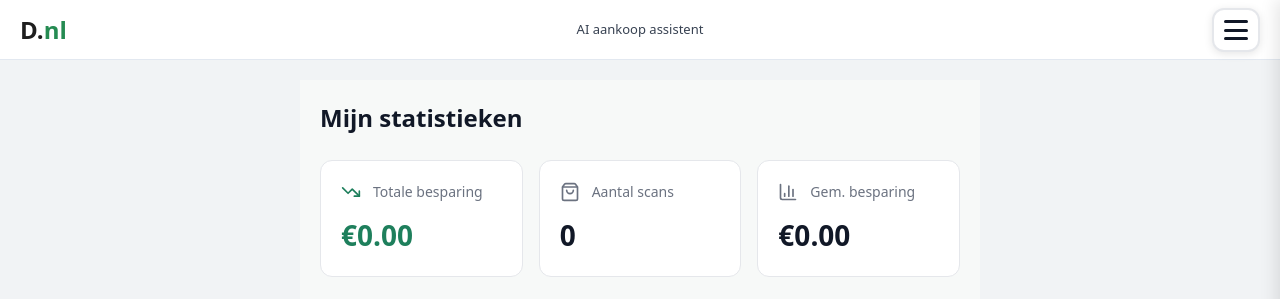
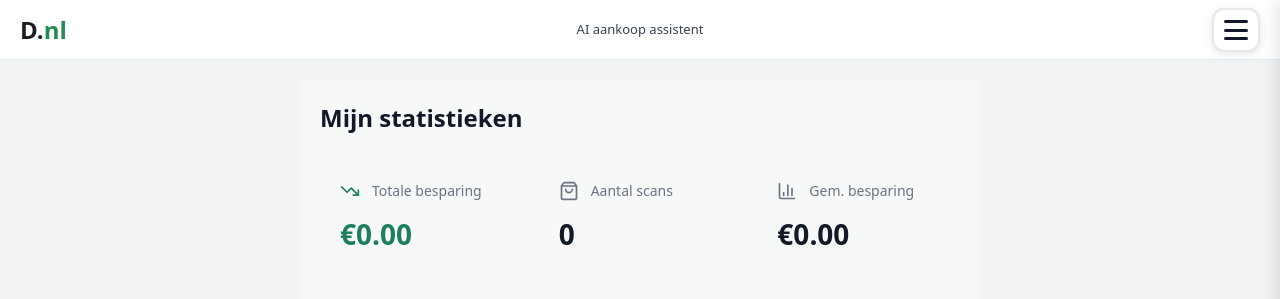
Before and after one commit to gorski1981mario-commits/dealsense-mvp, a Next.js app: page /statistics in a window 1280 px wide. Shown: the top 299 px of the page. Built offline with nearby package versions, Linux system fonts and the light colour scheme.

Commit message:
Fix: Remove ALL white boxes/containers - full width layout everywhere like landing page

```diff
--- a/app/components/configurators/CreditCardConfigurator.tsx
+++ b/app/components/configurators/CreditCardConfigurator.tsx
@@ -32,7 +32,7 @@ export default function CreditCardConfigurator({ packageType = 'finance', userId
       <AgentEchoLogo />
       <h2 style={{ fontSize: '24px', fontWeight: 600, color: '#111827', marginBottom: '24px', marginTop: '20px' }}>💳 Creditcard Configurator</h2>
 
-      <form onSubmit={handleSubmit} style={{ background: 'white', borderRadius: '16px', padding: '24px', boxShadow: '0 2px 12px rgba(0,0,0,0.08)' }}>
+      <form onSubmit={handleSubmit}>
 
         {/* 1. KAART TYPE */}
         <div style={{ marginBottom: '24px', paddingBottom: '20px', borderBottom: '1px solid #E5E7EB' }}>
--- a/app/components/configurators/EnergyConfigurator.tsx
+++ b/app/components/configurators/EnergyConfigurator.tsx
@@ -31,7 +31,7 @@ export default function EnergyConfigurator({ packageType = 'pro', userId }: Ener
       <AgentEchoLogo />
       <h2 style={{ fontSize: '24px', fontWeight: 600, color: '#111827', marginBottom: '24px', marginTop: '20px' }}>⚡ Energie Configurator</h2>
 
-      <form onSubmit={handleSubmit} style={{ background: 'white', borderRadius: '16px', padding: '24px', boxShadow: '0 2px 12px rgba(0,0,0,0.08)' }}>
+      <form onSubmit={handleSubmit}>
 
         {/* 1. TYPE ENERGIE */}
         <div style={{ marginBottom: '24px', paddingBottom: '20px', borderBottom: '1px solid #E5E7EB' }}>
--- a/app/components/configurators/InsuranceConfigurator.tsx
+++ b/app/components/configurators/InsuranceConfigurator.tsx
@@ -33,7 +33,7 @@ export default function InsuranceConfigurator({ packageType = 'pro', userId }: I
       <AgentEchoLogo />
       <h2 style={{ fontSize: '24px', fontWeight: 600, color: '#111827', marginBottom: '24px', marginTop: '20px' }}>🛡️ Verzekering Configurator</h2>
 
-      <form onSubmit={handleSubmit} style={{ background: 'white', borderRadius: '16px', padding: '24px', boxShadow: '0 2px 12px rgba(0,0,0,0.08)' }}>
+      <form onSubmit={handleSubmit}>
 
         {/* 1. TYPE VERZEKERING */}
         <div style={{ marginBottom: '24px', paddingBottom: '20px', borderBottom: '1px solid #E5E7EB' }}>
--- a/app/components/configurators/LeasingConfigurator.tsx
+++ b/app/components/configurators/LeasingConfigurator.tsx
@@ -33,7 +33,7 @@ export default function LeasingConfigurator({ packageType = 'finance', userId }:
       <AgentEchoLogo />
       <h2 style={{ fontSize: '24px', fontWeight: 600, color: '#111827', marginBottom: '24px', marginTop: '20px' }}>🚗 Leasing Configurator</h2>
 
-      <form onSubmit={handleSubmit} style={{ background: 'white', borderRadius: '16px', padding: '24px', boxShadow: '0 2px 12px rgba(0,0,0,0.08)' }}>
+      <form onSubmit={handleSubmit}>
 
         {/* 1. VOERTUIG */}
         <div style={{ marginBottom: '24px', paddingBottom: '20px', borderBottom: '1px solid #E5E7EB' }}>
--- a/app/components/configurators/LoanConfigurator.tsx
+++ b/app/components/configurators/LoanConfigurator.tsx
@@ -30,7 +30,7 @@ export default function LoanConfigurator({ packageType = 'finance', userId }: Lo
       <AgentEchoLogo />
       <h2 style={{ fontSize: '24px', fontWeight: 600, color: '#111827', marginBottom: '24px', marginTop: '20px' }}>� Lening Configurator</h2>
 
-      <form onSubmit={handleSubmit} style={{ background: 'white', borderRadius: '16px', padding: '24px', boxShadow: '0 2px 12px rgba(0,0,0,0.08)' }}>
+      <form onSubmit={handleSubmit}>
 
         {/* 1. LENING DETAILS */}
         <div style={{ marginBottom: '24px', paddingBottom: '20px', borderBottom: '1px solid #E5E7EB' }}>
--- a/app/components/configurators/MortgageConfigurator.tsx
+++ b/app/components/configurators/MortgageConfigurator.tsx
@@ -32,7 +32,7 @@ export default function MortgageConfigurator({ packageType = 'finance', userId }
       <AgentEchoLogo />
       <h2 style={{ fontSize: '24px', fontWeight: 600, color: '#111827', marginBottom: '24px', marginTop: '20px' }}>🏠 Hypotheek Configurator</h2>
 
-      <form onSubmit={handleSubmit} style={{ background: 'white', borderRadius: '16px', padding: '24px', boxShadow: '0 2px 12px rgba(0,0,0,0.08)' }}>
+      <form onSubmit={handleSubmit}>
 
         {/* 1. HYPOTHEEK BEDRAGEN */}
         <div style={{ marginBottom: '24px', paddingBottom: '20px', borderBottom: '1px solid #E5E7EB' }}>
--- a/app/components/configurators/TelecomConfigurator.tsx
+++ b/app/components/configurators/TelecomConfigurator.tsx
@@ -32,7 +32,7 @@ export default function TelecomConfigurator({ packageType = 'pro', userId }: Tel
       <AgentEchoLogo />
       <h2 style={{ fontSize: '24px', fontWeight: 600, color: '#111827', marginBottom: '24px', marginTop: '20px' }}>📱 Telecom Configurator</h2>
 
-      <form onSubmit={handleSubmit} style={{ background: 'white', borderRadius: '16px', padding: '24px', boxShadow: '0 2px 12px rgba(0,0,0,0.08)' }}>
+      <form onSubmit={handleSubmit}>
 
         {/* 1. TYPE DIENST */}
         <div style={{ marginBottom: '24px', paddingBottom: '20px', borderBottom: '1px solid #E5E7EB' }}>
--- a/app/components/configurators/VacationConfigurator.tsx
+++ b/app/components/configurators/VacationConfigurator.tsx
@@ -61,7 +61,7 @@ export default function VacationConfigurator({ packageType = 'pro', userId }: Va
           🏖️ Vakantie Configurator
         </h2>
 
-        <form onSubmit={handleSubmit} style={{ background: 'white', borderRadius: '16px', padding: '24px', boxShadow: '0 2px 12px rgba(0,0,0,0.08)' }}>
+        <form onSubmit={handleSubmit}>
 
           {/* 1. REIZIGERS */}
           <div style={{ marginBottom: '24px', paddingBottom: '20px', borderBottom: '1px solid #E5E7EB' }}>
--- a/app/statistics/page.tsx
+++ b/app/statistics/page.tsx
@@ -47,10 +47,7 @@ export default function StatisticsPage() {
         }}>
           {/* Total Savings */}
           <div style={{
-            background: 'white',
-            borderRadius: '12px',
-            padding: '20px',
-            border: '1px solid #E5E7EB'
+            padding: '20px'
           }}>
             <div style={{
               display: 'flex',
@@ -68,10 +65,7 @@ export default function StatisticsPage() {
 
           {/* Total Scans */}
           <div style={{
-            background: 'white',
-            borderRadius: '12px',
-            padding: '20px',
-            border: '1px solid #E5E7EB'
+            padding: '20px'
           }}>
             <div style={{
               display: 'flex',
@@ -87,10 +81,7 @@ export default function StatisticsPage() {
 
           {/* Avg Savings */}
           <div style={{
-            background: 'white',
-            borderRadius: '12px',
-            padding: '20px',
-            border: '1px solid #E5E7EB'
+            padding: '20px'
           }}>
             <div style={{
               display: 'flex',
```
Also changed, not shown: app/settings/page.tsx (+5 -26 lines).
